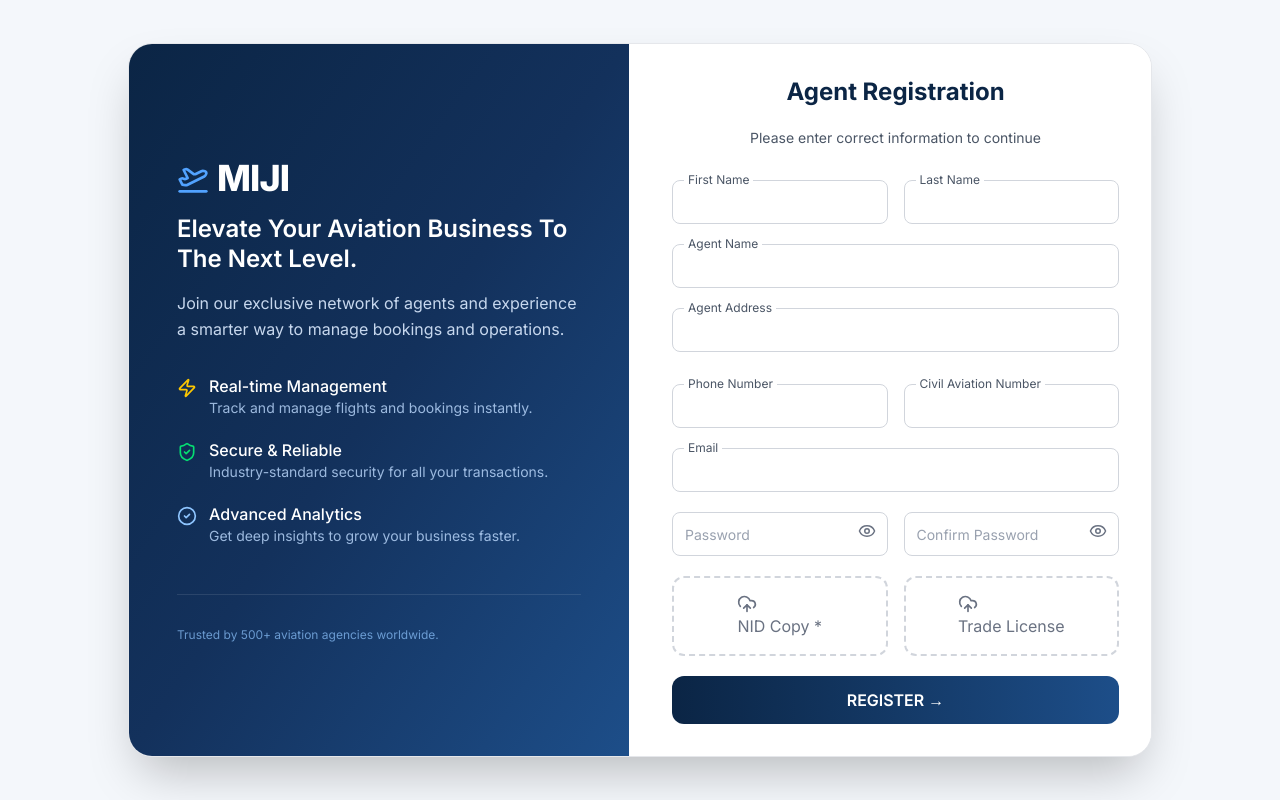
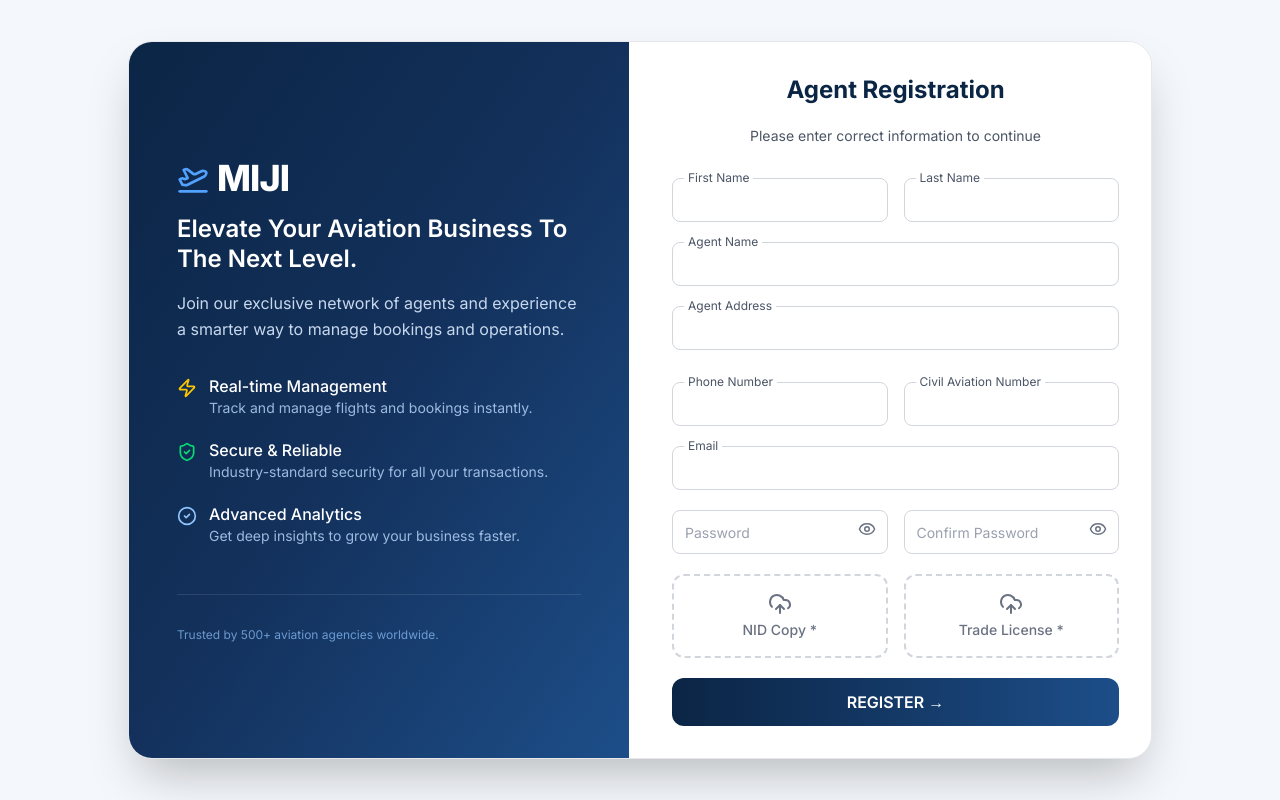
Before and after one commit to Mernifyhub/mijitravels, a Next.js app: page /register in a window 1280 px wide. Built offline with nearby package versions, Linux system fonts and the light colour scheme.

Commit message:
register Page update

```diff
--- a/app/components/agent/AgentForm.jsx
+++ b/app/components/agent/AgentForm.jsx
@@ -1,9 +1,9 @@
-
 "use client";
 
 import { useState } from "react";
-import { Eye, EyeOff, UploadCloud, CheckCircle2, PlaneTakeoff, ShieldCheck, Zap} from "lucide-react";
+import { Eye, EyeOff, UploadCloud, CheckCircle2, PlaneTakeoff, ShieldCheck, Zap } from "lucide-react";
 import { motion } from "framer-motion";
+import { apiClient } from "@/lib/apiClient"; // ⚠️ তোমার apiClient path অনুযায়ী adjust করো
 
 export default function AgentRegistration() {
   const [showPass, setShowPass] = useState(false);
@@ -30,10 +30,10 @@ export default function AgentRegistration() {
   // INPUT CHANGE
   const handleChange = (e) => {
     const { name, value } = e.target;
-    setForm({ ...form, [name]: value });
+    setForm((prev) => ({ ...prev, [name]: value }));
   };
 
-  // SUBMIT
+  // SUBMIT with apiClient
   const handleSubmit = async (e) => {
     e.preventDefault();
     setMessage({ type: "", text: "" });
@@ -53,29 +53,25 @@ export default function AgentRegistration() {
     try {
       const formData = new FormData();
 
-      // TEXT
+      // TEXT FIELDS
       Object.keys(form).forEach((key) => {
-        formData.append(key, form[key]);
+        if (form[key]) formData.append(key, form[key]);
       });
 
       // FILES
       formData.append("nidCopy", nidFile);
       formData.append("tradeLicense", licenseFile);
 
-      const res = await fetch("https://api.mijitravels.com/api/v1/auth/register", {
-  method: "POST",
-  body: formData,
-  cache: "no-store", // ⚠ Important
+      // API CALL with apiClient (axios)
+      const { data } = await apiClient.post("/auth/register", formData, {
+        headers: {
+          "Content-Type": "multipart/form-data",
+        },
       });
 
-      const data = await res.json();
+      setMessage({ type: "success", text: data.message || "Registration successful!" });
 
-      if (!res.ok) {
-        setMessage({ type: "error", text: data.message });
-      } else {
-        setMessage({ type: "success", text: data.message });
-
-        // RESET
+      // RESET FORM
       setForm({
         firstName: "",
         lastName: "",
@@ -87,17 +83,21 @@ export default function AgentRegistration() {
         password: "",
         confirmPassword: "",
       });
-
       setNidFile(null);
       setLicenseFile(null);
-      }
-    } catch (err) {
-      setMessage({ type: "error", text: "Network error. Please try again." });
+
+    } catch (error) {
+      // Axios error handling
+      const errorMessage =
+        error.response?.data?.message ||
+        error.message ||
+        "Network error. Please try again.";
+
+      setMessage({ type: "error", text: errorMessage });
     } finally {
       setLoading(false);
     }
   };
-
 
   return (
     <div className="min-h-screen flex items-center justify-center bg-[#f4f7fb]">
@@ -109,7 +109,6 @@ export default function AgentRegistration() {
       >
         {/* Left Branding */}
         <div className="hidden md:flex flex-col justify-center items-start bg-gradient-to-br from-[#0B2545] via-[#13315C] to-[#1d4e89] text-white p-12 w-full max-w-[500px]">
-  {/* Logo & Headline */}
           <div className="mb-8">
             <div className="flex items-center gap-2 mb-4">
               <PlaneTakeoff className="w-8 h-8 text-blue-400" />
@@ -123,7 +122,6 @@ export default function AgentRegistration() {
             </p>
           </div>
 
-  {/* Feature List (Informative Part) */}
           <div className="space-y-5">
             <div className="flex items-start gap-3">
               <Zap className="w-5 h-5 text-yellow-400 mt-1" />
@@ -150,7 +148,6 @@ export default function AgentRegistration() {
             </div>
           </div>
 
-  {/* Footer Note */}
           <div className="mt-12 pt-8 border-t border-white/10 w-full">
             <p className="text-xs text-blue-300 opacity-70">
               Trusted by 500+ aviation agencies worldwide.
@@ -159,7 +156,7 @@ export default function AgentRegistration() {
         </div>
 
         {/* Right Form */}
-        <form onSubmit={handleSubmit} className="p-8 space-y-5 bg-white text-gray-800 opacity-100">
+        <form onSubmit={handleSubmit} className="p-8 space-y-5 bg-white text-gray-800">
           <h2 className="text-2xl font-bold text-[#0B2545] text-center">
             Agent Registration
           </h2>
@@ -175,6 +172,7 @@ export default function AgentRegistration() {
                 name="firstName"
                 value={form.firstName}
                 placeholder=" "
+                required
                 className="w-full h-11 px-3 text-sm border border-gray-300 rounded-lg bg-white text-gray-900 placeholder:text-gray-400 focus:outline-none focus:border-[#0B2545]"
                 onChange={handleChange}
               />
@@ -185,6 +183,7 @@ export default function AgentRegistration() {
                 name="lastName"
                 value={form.lastName}
                 placeholder=" "
+                required
                 className="w-full h-11 px-3 text-sm border border-gray-300 rounded-lg bg-white text-gray-900 placeholder:text-gray-400 focus:outline-none focus:border-[#0B2545]"
                 onChange={handleChange}
               />
@@ -198,6 +197,7 @@ export default function AgentRegistration() {
               name="agentName"
               value={form.agentName}
               placeholder=" "
+              required
               className="w-full h-11 px-3 text-sm border border-gray-300 rounded-lg bg-white text-gray-900 placeholder:text-gray-400 focus:outline-none focus:border-[#0B2545]"
               onChange={handleChange}
             />
@@ -209,6 +209,7 @@ export default function AgentRegistration() {
               name="agentAddress"
               value={form.agentAddress}
               placeholder=" "
+              required
               className="w-full h-11 px-3 text-sm border border-gray-300 rounded-lg bg-white text-gray-900 placeholder:text-gray-400 focus:outline-none focus:border-[#0B2545]"
               onChange={handleChange}
             />
@@ -220,8 +221,10 @@ export default function AgentRegistration() {
             <div className="relative w-full mt-3">
               <input
                 name="phone"
+                type="tel"
                 value={form.phone}
                 placeholder=" "
+                required
                 className="w-full h-11 px-3 text-sm border border-gray-300 rounded-lg bg-white text-gray-900 placeholder:text-gray-400 focus:outline-none focus:border-[#0B2545]"
                 onChange={handleChange}
               />
@@ -243,9 +246,11 @@ export default function AgentRegistration() {
           <div className="relative w-full mt-3">
             <input
               name="email"
+              type="email"
               value={form.email}
               onChange={handleChange}
               placeholder=" "
+              required
               className="w-full h-11 px-3 text-sm border border-gray-300 rounded-lg bg-white text-gray-900 placeholder:text-gray-400 focus:outline-none focus:border-[#0B2545]"
             />
             <label className="absolute left-3 -top-2 text-xs text-gray-600 bg-white px-1">Email</label>
@@ -259,15 +264,18 @@ export default function AgentRegistration() {
                 name="password"
                 value={form.password}
                 placeholder="Password"
+                required
+                minLength={6}
                 className="w-full h-11 px-3 pr-10 text-sm border border-gray-300 rounded-lg bg-white text-gray-900 placeholder:text-gray-400 focus:outline-none focus:border-[#0B2545]"
                 onChange={handleChange}
               />
-              <span
-                className="absolute right-3 top-2.5 cursor-pointer text-gray-500"
+              <button
+                type="button"
+                className="absolute right-3 top-2.5 cursor-pointer text-gray-500 hover:text-gray-700"
                 onClick={() => setShowPass(!showPass)}
               >
                 {showPass ? <EyeOff size={18} /> : <Eye size={18} />}
-              </span>
+              </button>
             </div>
 
             <div className="relative">
@@ -276,50 +284,75 @@ export default function AgentRegistration() {
                 name="confirmPassword"
                 value={form.confirmPassword}
                 placeholder="Confirm Password"
+                required
                 className="w-full h-11 px-3 pr-10 text-sm border border-gray-300 rounded-lg bg-white text-gray-900 placeholder:text-gray-400 focus:outline-none focus:border-[#0B2545]"
                 onChange={handleChange}
               />
-              <span
-                className="absolute right-3 top-2.5 cursor-pointer text-gray-500"
+              <button
+                type="button"
+                className="absolute right-3 top-2.5 cursor-pointer text-gray-500 hover:text-gray-700"
                 onClick={() => setShowConfirm(!showConfirm)}
               >
                 {showConfirm ? <EyeOff size={18} /> : <Eye size={18} />}
-              </span>
+              </button>
             </div>
           </div>
 
           {/* Message */}
           {message.text && (
-            <p className={`text-xs ${message.type === "error" ? "text-red-500" : "text-green-500"}`}>
+            <motion.p
+              initial={{ opacity: 0, y: -10 }}
+              animate={{ opacity: 1, y: 0 }}
+              className={`text-sm text-center p-2 rounded-lg ${
+                message.type === "error"
+                  ? "text-red-600 bg-red-50"
+                  : "text-green-600 bg-green-50"
+              }`}
+            >
               {message.text}
-            </p>
+            </motion.p>
           )}
 
-          {/* Upload placeholders (not active yet) */}
+          {/* Upload Files */}
           <div className="grid grid-cols-2 gap-4">
-            <div className="flex flex-col items-center justify-center gap-2 border-2 border-dashed border-gray-300 rounded-xl p-4 text-gray-500 cursor-pointer hover:border-blue-500 hover:text-blue-500 transition">
-               <label className="upload-box">
-              <UploadCloud size={20} />
-              <p>{nidFile ? nidFile.name : "NID Copy *"}</p>
-              <input type="file" hidden onChange={(e) => setNidFile(e.target.files[0])} />
+            <div className={`flex flex-col items-center justify-center gap-2 border-2 border-dashed rounded-xl p-4 cursor-pointer transition ${
+              nidFile ? "border-green-500 text-green-600 bg-green-50" : "border-gray-300 text-gray-500 hover:border-blue-500 hover:text-blue-500"
+            }`}>
+              <label className="w-full h-full flex flex-col items-center cursor-pointer">
+                <UploadCloud size={24} />
+                <p className="text-sm font-medium mt-1">{nidFile ? nidFile.name.slice(0, 20) + "..." : "NID Copy *"}</p>
+                <input
+                  type="file"
+                  accept="image/*,.pdf"
+                  hidden
+                  onChange={(e) => setNidFile(e.target.files[0])}
+                  required
+                />
               </label>
             </div>
 
-            <div className="flex flex-col items-center justify-center gap-2 border-2 border-dashed border-gray-300 rounded-xl p-4 text-gray-500 cursor-pointer hover:border-blue-500 hover:text-blue-500 transition">
-            <label className="upload-box">
-              <UploadCloud size={20} />
-              <p>{licenseFile ? licenseFile.name : "Trade License"}</p>
-              <input type="file" hidden onChange={(e) => setLicenseFile(e.target.files[0])} />
+            <div className={`flex flex-col items-center justify-center gap-2 border-2 border-dashed rounded-xl p-4 cursor-pointer transition ${
+              licenseFile ? "border-green-500 text-green-600 bg-green-50" : "border-gray-300 text-gray-500 hover:border-blue-500 hover:text-blue-500"
+            }`}>
+              <label className="w-full h-full flex flex-col items-center cursor-pointer">
+                <UploadCloud size={24} />
+                <p className="text-sm font-medium mt-1">{licenseFile ? licenseFile.name.slice(0, 20) + "..." : "Trade License *"}</p>
+                <input
+                  type="file"
+                  accept="image/*,.pdf"
+                  hidden
+                  onChange={(e) => setLicenseFile(e.target.files[0])}
+                  required
+                />
               </label>
             </div>
-
           </div>
 
           {/* Submit Button */}
           <button
             type="submit"
             disabled={loading}
-            className="w-full bg-gradient-to-r from-[#0B2545] to-[#1d4e89] text-white py-3 rounded-xl font-semibold hover:scale-[1.02] transition disabled:opacity-50 disabled:cursor-not-allowed"
+            className="w-full bg-gradient-to-r from-[#0B2545] to-[#1d4e89] text-white py-3 rounded-xl font-semibold hover:scale-[1.02] transition disabled:opacity-50 disabled:cursor-not-allowed disabled:hover:scale-100"
           >
             {loading ? "REGISTERING..." : "REGISTER →"}
           </button>
```
Lines whose indentation alone changed are shown as unchanged.
